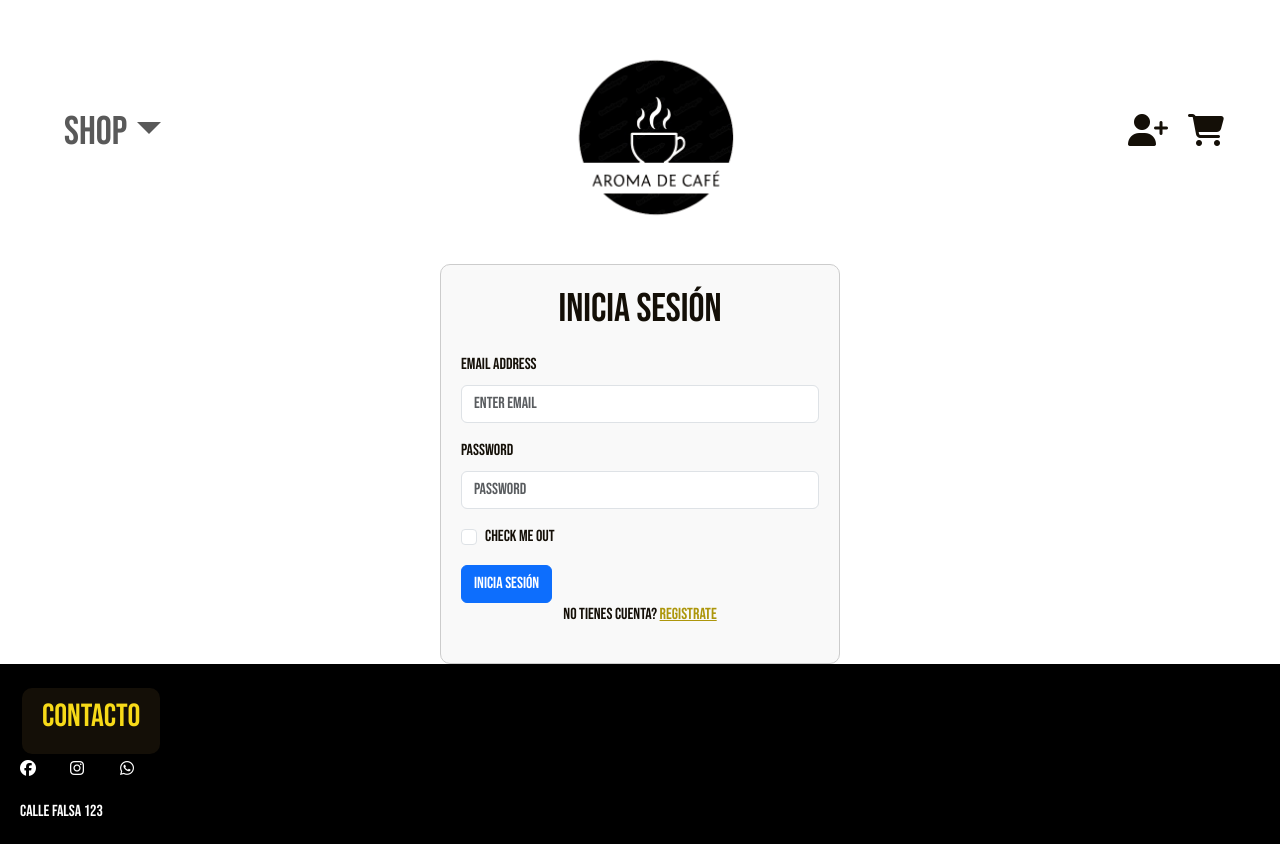
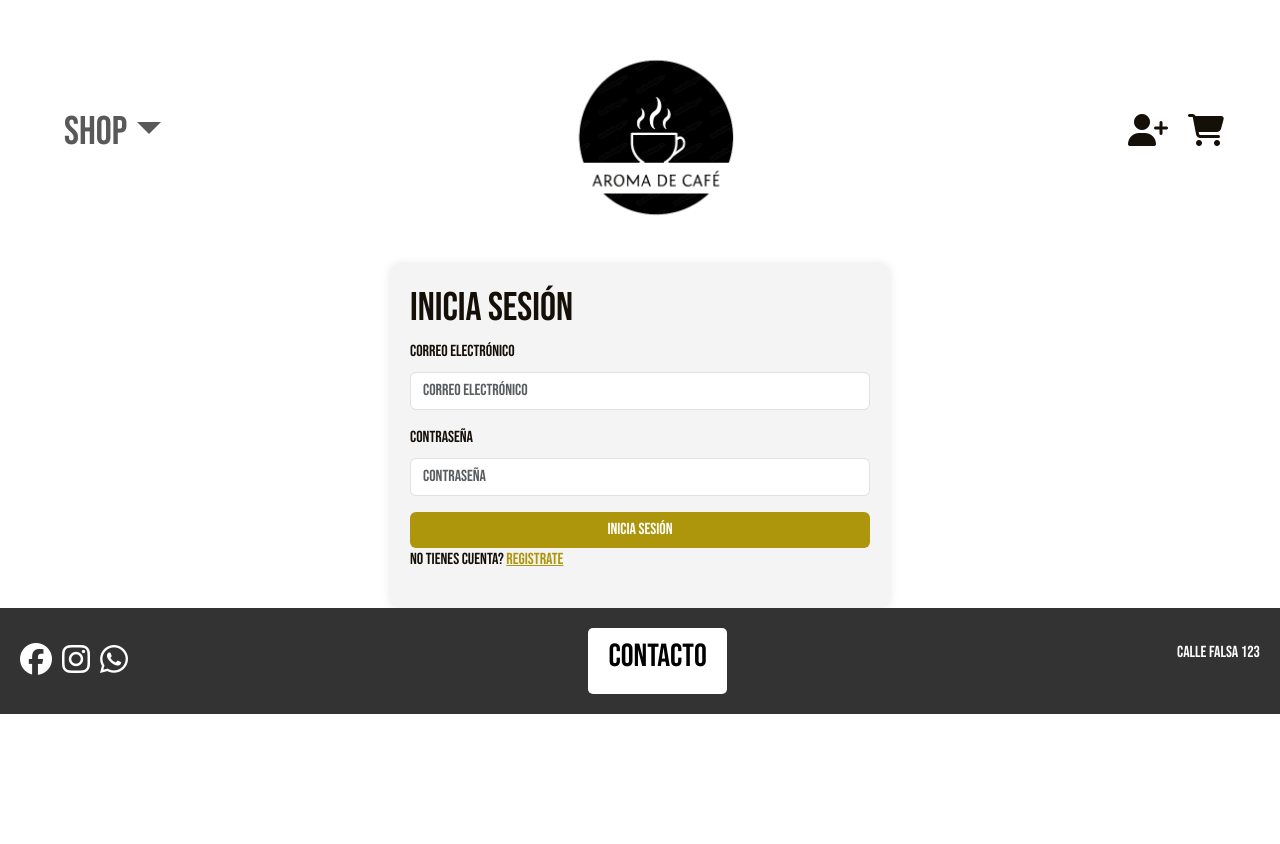
Before and after one commit to diegocabre/Aroma-de-Cafe, a React (Vite) app in the folder client/: page /login in a window 1280 px wide. After the commit the page ends 800 px from the top, so only its background shows below. Built offline with nearby package versions, Linux system fonts and the light colour scheme.

Commit message:
retoques de footer

```diff
--- a/client/src/components/auth/Login.jsx
+++ b/client/src/components/auth/Login.jsx
@@ -9,16 +9,13 @@ function Login() {
       <h1>Inicia Sesión</h1>
       <Form>
         <Form.Group className="mb-3" controlId="formBasicEmail">
-          <Form.Label>Email address</Form.Label>
-          <Form.Control type="email" placeholder="Enter email" />
+          <Form.Label>Correo Electrónico</Form.Label>
+          <Form.Control type="email" placeholder="Correo Electrónico" />
         </Form.Group>
 
         <Form.Group className="mb-3" controlId="formBasicPassword">
-          <Form.Label>Password</Form.Label>
-          <Form.Control type="password" placeholder="Password" />
-        </Form.Group>
-        <Form.Group className="mb-3" controlId="formBasicCheckbox">
-          <Form.Check type="checkbox" label="Check me out" />
+          <Form.Label>Contraseña</Form.Label>
+          <Form.Control type="password" placeholder="Contraseña" />
         </Form.Group>
         <Button variant="primary" type="submit">
           Inicia Sesión
--- a/client/src/components/auth/Register.jsx
+++ b/client/src/components/auth/Register.jsx
@@ -10,19 +10,23 @@ function Register() {
       <Form>
         <Form.Group className="mb-3" controlId="formBasicName">
           <Form.Label>Nombre</Form.Label>
-        <Form.Control type="text" placeholder="Enter name" />
+          <Form.Control type="text" placeholder="Tu Nombre" />
         </Form.Group>
         <Form.Group className="mb-3" controlId="formBasicLastName">
           <Form.Label>Apellido</Form.Label>
-        <Form.Control type="text" placeholder="Enter last name" />
+          <Form.Control type="text" placeholder="Tu Apellido" />
         </Form.Group>
         <Form.Group className="mb-3" controlId="formBasicEmail">
           <Form.Label>Email address</Form.Label>
-        <Form.Control type="email" placeholder="Enter email" />
+          <Form.Control type="email" placeholder="tu Correo Electrónico" />
         </Form.Group>
         <Form.Group className="mb-3" controlId="formBasicPassword">
-        <Form.Label>Password</Form.Label>
-        <Form.Control type="password" placeholder="Password" />
+          <Form.Label>Contraseña</Form.Label>
+          <Form.Control type="password" placeholder="tu Contraseña" />
+        </Form.Group>
+        <Form.Group className="mb-3" controlId="formBasicPassword">
+          <Form.Label>Confirmar Contraseña</Form.Label>
+          <Form.Control type="password" placeholder="tu Contraseña de nuevo" />
         </Form.Group>
         <Button variant="primary" type="submit">
           Registrate
--- a/client/src/components/common/Footer.jsx
+++ b/client/src/components/common/Footer.jsx
@@ -16,13 +16,13 @@ const Footer = () => {
         </div>
         <div className="redes">
           <a href="">
-            <i class="fa-brands fa-facebook"></i>
+            <i class="fa-brands fa-facebook fa-2x"></i>
           </a>
           <a href="">
-            <i class="fa-brands fa-instagram"></i>
+            <i class="fa-brands fa-instagram fa-2x"></i>
           </a>
           <a href="">
-            <i class="fa-brands fa-whatsapp"></i>
+            <i class="fa-brands fa-whatsapp fa-2x"></i>
           </a>
         </div>
         <div className="direccion">
--- a/client/src/components/css/Footer.css
+++ b/client/src/components/css/Footer.css
@@ -1,53 +1,71 @@
-footer {
-  background-color: #000;
-  color: #fff;
-  padding: 20px;
-  text-align: left;
-  font-size: 16px;
+/* Footer.css */
+.footer {
   display: flex;
   justify-content: space-between;
   align-items: center;
+  background-color: #333;
+  padding: 20px;
+}
+
+.contacto {
+  order: 2;
+}
+
+.redes {
+  order: 1;
+}
+
+.redes i {
+  margin-right: 10px;
+  color: white;
+  text-decoration: none;
+}
+
+.redes i:hover {
+  text-decoration: underline;
+}
+
+.direccion {
+  order: 3;
+}
+
+.direccion p {
+  color: white;
+}
+
+.direccion p:hover {
+  text-decoration: underline;
 }
 
 .boton {
-  background-color: #140f07;
-  border-radius: 10px;
+  background-color: white;
+  font-size: 24px;
   border: none;
-  color: #f7da18;
   padding: 10px 20px;
-  text-align: center;
-  text-decoration: none;
-  display: inline-block;
-  font-size: 16px;
-  margin: 4px 2px;
+  border-radius: 5px;
   cursor: pointer;
 }
 
-.redes {
-  display: flex;
-  align-items: center;
-  gap: 20px;
+.boton:hover {
+  background-color: #f7da18;
 }
 
-.redes a {
-  text-decoration: none;
+.boton:active {
+  background-color: #ddd;
 }
 
-.redes i {
-  color: #fff;
-  width: 30px;
-  height: 30px;
+@media (max-width: 768px) {
+  .footer {
+    flex-direction: column;
+  }
+
+  .contacto,
+  .redes,
+  .direccion {
+    margin-bottom: 20px;
+  }
+
+  .boton {
+    width: 100%;
+  }
 }
-
-.direccion {
-  display: flex;
-  align-items: center;
-  gap: 20px;
-  font-size: 16px;
-  margin-top: 10px;
-}
-
-.direccion p {
-  margin: 0;
-  color: #fff;
-}
--- a/client/src/components/css/Login.css
+++ b/client/src/components/css/Login.css
@@ -1,26 +1,49 @@
+/* Agrega estilos para el formulario */
 .form-container {
-  max-width: 400px;
-  margin: 0 auto;
   padding: 20px;
-  border: 1px solid #ccc;
+  background-color: #f4f4f4;
   border-radius: 10px;
-  background-color: #f9f9f9;
+  box-shadow: 0px 0px 10px rgba(0, 0, 0, 0.1);
 }
 
-.form-container h1 {
-  text-align: center;
+/* Estilos para los elementos del formulario */
+.form-group {
   margin-bottom: 20px;
 }
 
-.form-container p {
-  text-align: center;
+/* Estilos para los botones */
+.btn-primary {
+  background-color: #ad960b;
+  border: none;
+  width: 100%;
 }
 
-.form-container a {
+.btn-primary:hover {
+  background-color: #f7da18;
+}
+
+/* Estilos para los enlaces */
+p a {
   color: #ad960b;
 }
 
-.form-container a:hover {
-  text-decoration: none;
-  color: #695900;
+p a:hover {
+  color: #f7da18;
 }
+
+/* Media queries para pantallas grandes y medianas */
+@media (min-width: 992px) {
+  /* Pantallas LG */
+  .form-container {
+    max-width: 500px;
+    margin: 0 auto;
+  }
+}
+
+@media (max-width: 991px) {
+  /* Pantallas MD y más pequeñas */
+  .form-container {
+    max-width: 80%;
+    margin: 0 auto;
+  }
+}
--- a/client/src/components/css/Register.css
+++ b/client/src/components/css/Register.css
@@ -1,26 +1,49 @@
+/* Agrega estilos para el formulario */
 .form-container {
-  max-width: 400px;
-  margin: 0 auto;
   padding: 20px;
-  border: 1px solid #ccc;
+  background-color: #f4f4f4;
   border-radius: 10px;
-  background-color: #f9f9f9;
+  box-shadow: 0px 0px 10px rgba(0, 0, 0, 0.1);
 }
 
-.form-container h1 {
-  text-align: center;
+/* Estilos para los elementos del formulario */
+.form-group {
   margin-bottom: 20px;
 }
 
-.form-container p {
-  text-align: center;
+/* Estilos para los botones */
+.btn-primary {
+  background-color: #ad960b;
+  border: none;
+  width: 100%;
 }
 
-.form-container a {
+.btn-primary:hover {
+  background-color: #f7da18;
+}
+
+/* Estilos para los enlaces */
+p a {
   color: #ad960b;
 }
 
-.form-container a:hover {
-  text-decoration: none;
-  color: #695900;
+p a:hover {
+  color: #f7da18;
 }
+
+/* Media queries para pantallas grandes y medianas */
+@media (min-width: 992px) {
+  /* Pantallas LG */
+  .form-container {
+    max-width: 500px;
+    margin: 0 auto;
+  }
+}
+
+@media (max-width: 991px) {
+  /* Pantallas MD y más pequeñas */
+  .form-container {
+    max-width: 80%;
+    margin: 0 auto;
+  }
+}
```
Lines whose indentation alone changed are shown as unchanged.
